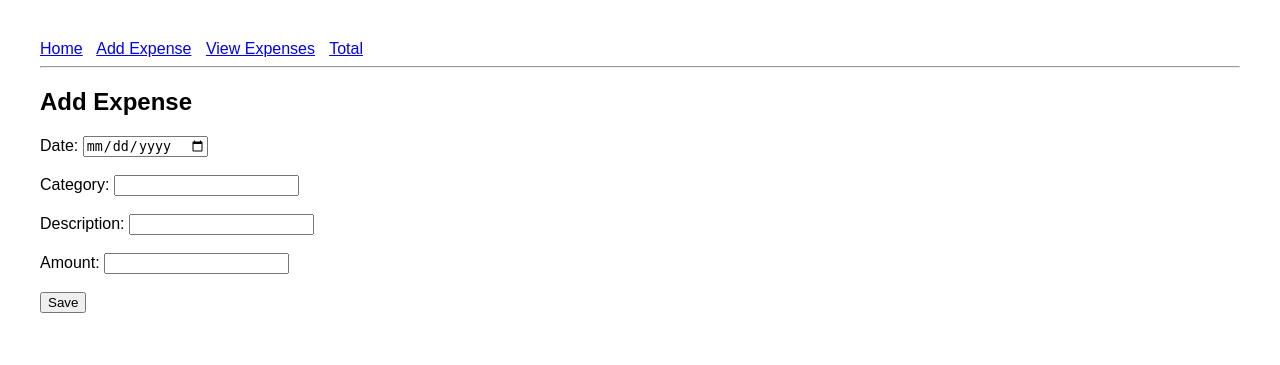
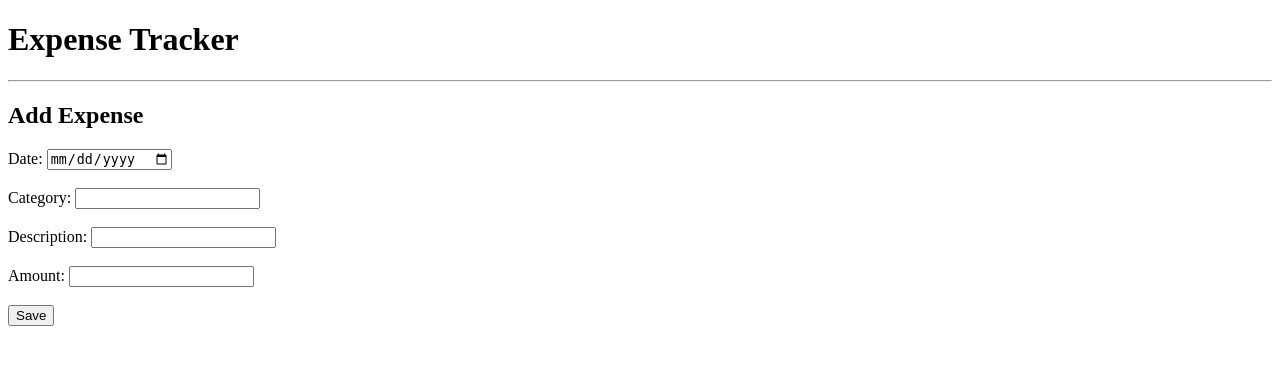
Before and after one commit to yananya012-svg/expense-tracker, a Flask app: page /add in a window 1280 px wide. Shown: the top 365 px of the page. Run offline with Flask 2, Linux system fonts and the light colour scheme.

Commit message:
Simplify base.html per instructions

```diff
--- a/templates/base.html
+++ b/templates/base.html
@@ -1,23 +1,15 @@
-<!doctype html>
-<html lang="en">
+<!DOCTYPE html>
+<html>
 <head>
-  <meta charset="utf-8">
-  <title>Expense Tracker</title>
-  <style>
-    body { font-family: Arial, sans-serif; margin: 40px; }
-    nav a { margin-right: 10px; }
-    table { border-collapse: collapse; width: 100%; }
-    th, td { border: 1px solid #ccc; padding: 8px; }
-  </style>
+    <title>Expense Tracker</title>
 </head>
 <body>
-  <nav>
-    <a href="{{ url_for('index') }}">Home</a>
-    <a href="{{ url_for('add_expense') }}">Add Expense</a>
-    <a href="{{ url_for('expenses_list') }}">View Expenses</a>
-    <a href="{{ url_for('total_spending') }}">Total</a>
-  </nav>
-  <hr>
-  {% block content %}{% endblock %}
+
+    <h1>Expense Tracker</h1>
+    <hr>
+
+    {% block content %}
+    {% endblock %}
+
 </body>
 </html>
```
